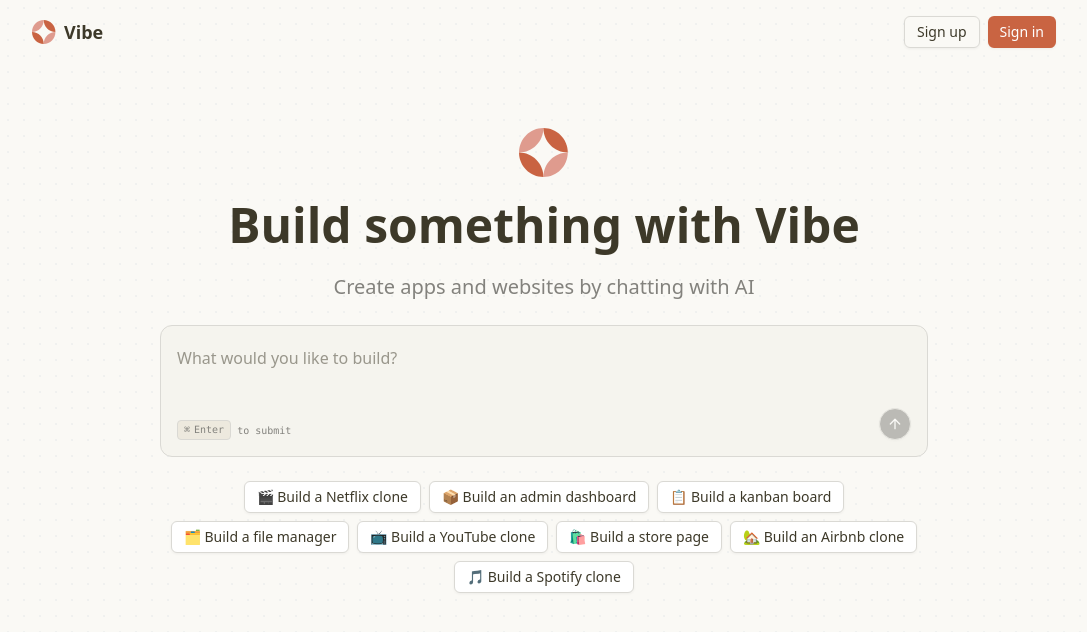
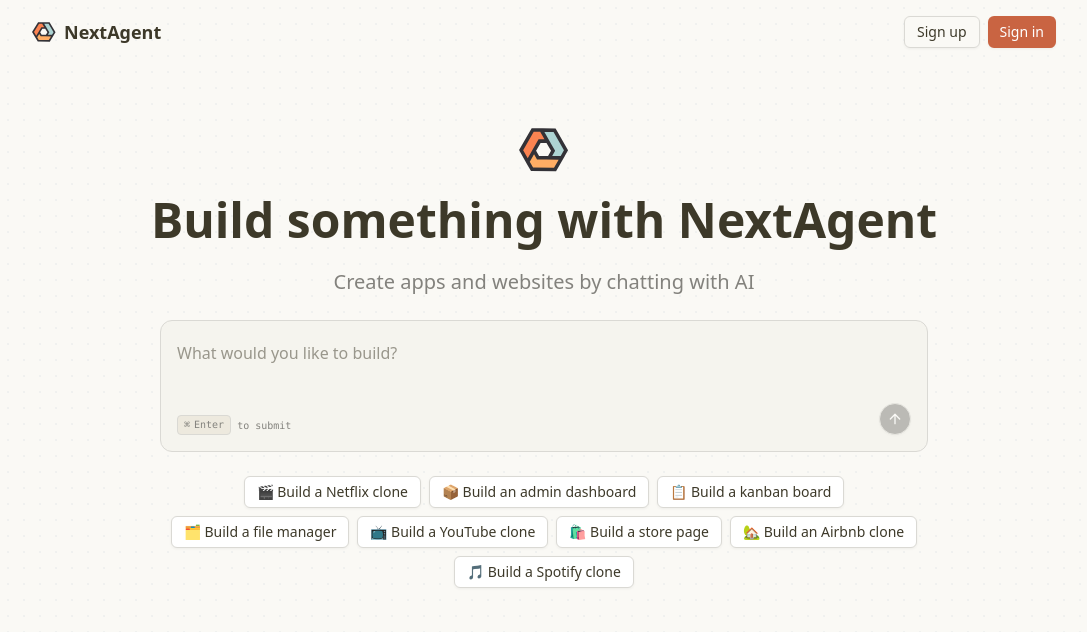
Before and after one commit to dolong2310/nextagent-app, a Next.js app: page / in a window 1280 px wide. Shown: the top 632 px of the page, without its empty margins (96-1183 px from the left). Built offline with nearby package versions, Linux system fonts and the light colour scheme; no server answers.

Commit message:
update: change concept design

```diff
--- a/package.json
+++ b/package.json
@@ -1,5 +1,5 @@
 {
-  "name": "vibe-saas-app",
+  "name": "nextagent-app",
   "version": "0.1.0",
   "private": true,
   "scripts": {
--- a/src/app/(home)/page.tsx
+++ b/src/app/(home)/page.tsx
@@ -16,7 +16,7 @@
           />
         </div>
         <h1 className="text-2xl md:text-5xl font-bold text-center">
-          Build something with Vibe
+          Build something with NextAgent
         </h1>
         <p className="text-lg md:text-xl text-muted-foreground text-center">
           Create apps and websites by chatting with AI
--- a/src/inngest/client.ts
+++ b/src/inngest/client.ts
@@ -1,4 +1,4 @@
 import { Inngest } from "inngest";
 
 // Create a client to send and receive events
-export const inngest = new Inngest({ id: "vibe-saas-development" });
+export const inngest = new Inngest({ id: "nextagent-development" });
--- a/src/inngest/functions.ts
+++ b/src/inngest/functions.ts
@@ -30,7 +30,7 @@
   { event: "code-agent/run" },
   async ({ event, step }) => {
     const sandboxId = await step.run("get-sandbox-id", async () => {
-      const sandbox = await Sandbox.create("vibe-saas-nextjs-test-3");
+      const sandbox = await Sandbox.create("nextagent-development");
       await sandbox.setTimeout(SANDBOX_TIMEOUT); // 30 minutes
       return sandbox.sandboxId;
     });
--- a/src/modules/home/ui/components/Navbar.tsx
+++ b/src/modules/home/ui/components/Navbar.tsx
@@ -23,7 +23,7 @@
       <div className="max-w-5xl mx-auto w-full flex items-center justify-between">
         <Link href="/" className="flex items-center gap-2">
           <Image src="/logo.svg" alt="Logo" width={24} height={24} />
-          <span className="font-semibold text-lg">Vibe</span>
+          <span className="font-semibold text-lg">NextAgent</span>
         </Link>
 
         <SignedOut>
--- a/src/modules/home/ui/components/ProjectList.tsx
+++ b/src/modules/home/ui/components/ProjectList.tsx
@@ -20,7 +20,7 @@
 
   return (
     <div className="w-full bg-white dark:bg-sidebar rounded-xl p-8 border flex flex-col gap-y-6 sm:gap-y-4">
-      <h2 className="text-2xl font-semibold">{user.firstName}&apos;s Vibes</h2>
+      <h2 className="text-2xl font-semibold">{user.firstName}&apos;s Projects</h2>
 
       <div className="grid grid-cols-1 sm:grid-cols-3 gap-6">
         {projects?.length === 0 && (
--- a/src/modules/projects/ui/components/AssistantMessage.tsx
+++ b/src/modules/projects/ui/components/AssistantMessage.tsx
@@ -36,7 +36,7 @@
           height={18}
           className="shrink-0"
         />
-        <span className="text-sm font-medium">Vibe</span>
+        <span className="text-sm font-medium">NextAgent</span>
         <span className="text-xs text-muted-foreground opacity-0 transition-opacity group-hover:opacity-100">
           {format(createdAt, "HH:mm 'on' dd MMM, yyyy")}
         </span>
--- a/src/modules/projects/ui/components/MessageLoading.tsx
+++ b/src/modules/projects/ui/components/MessageLoading.tsx
@@ -43,7 +43,7 @@
           height={18}
           className="shrink-0"
         />
-        <span className="text-sm font-medium">Vibe</span>
+        <span className="text-sm font-medium">NextAgent</span>
       </div>
 
       <div className="pl-8 flex flex-col gap-y-4">
```
Also changed, not shown: public/logo.svg, 1 other file (tests, documents, lock files or other folders).
